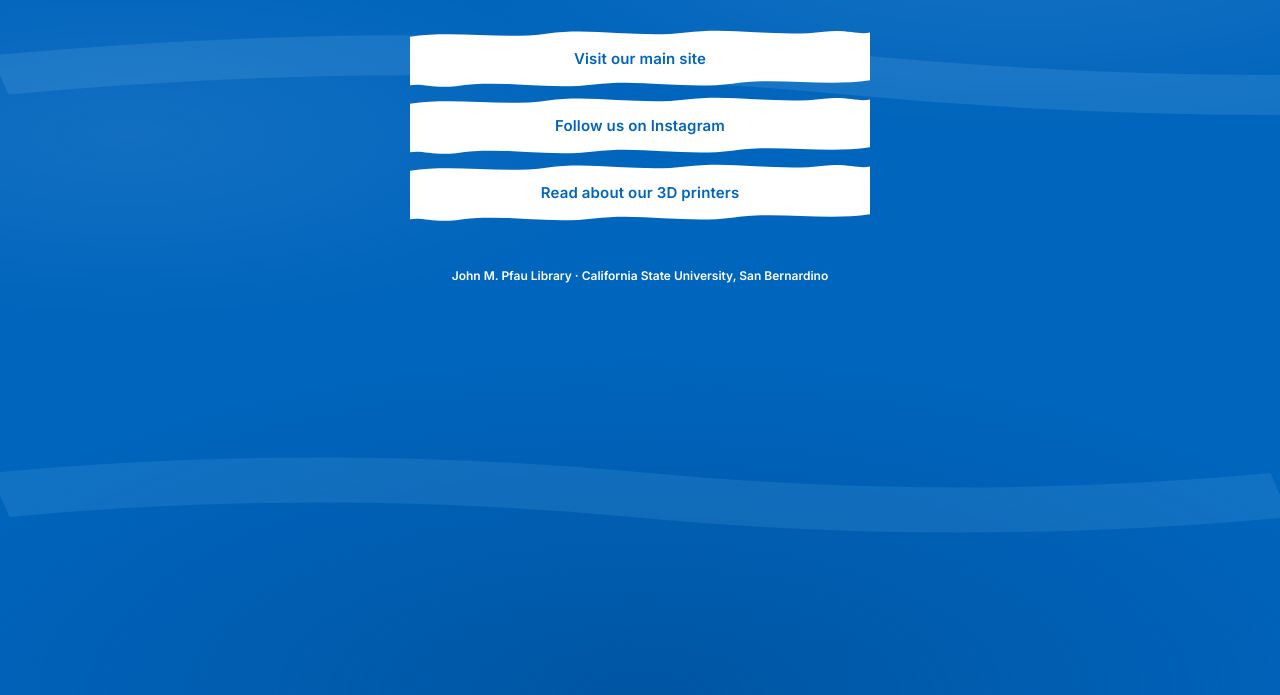
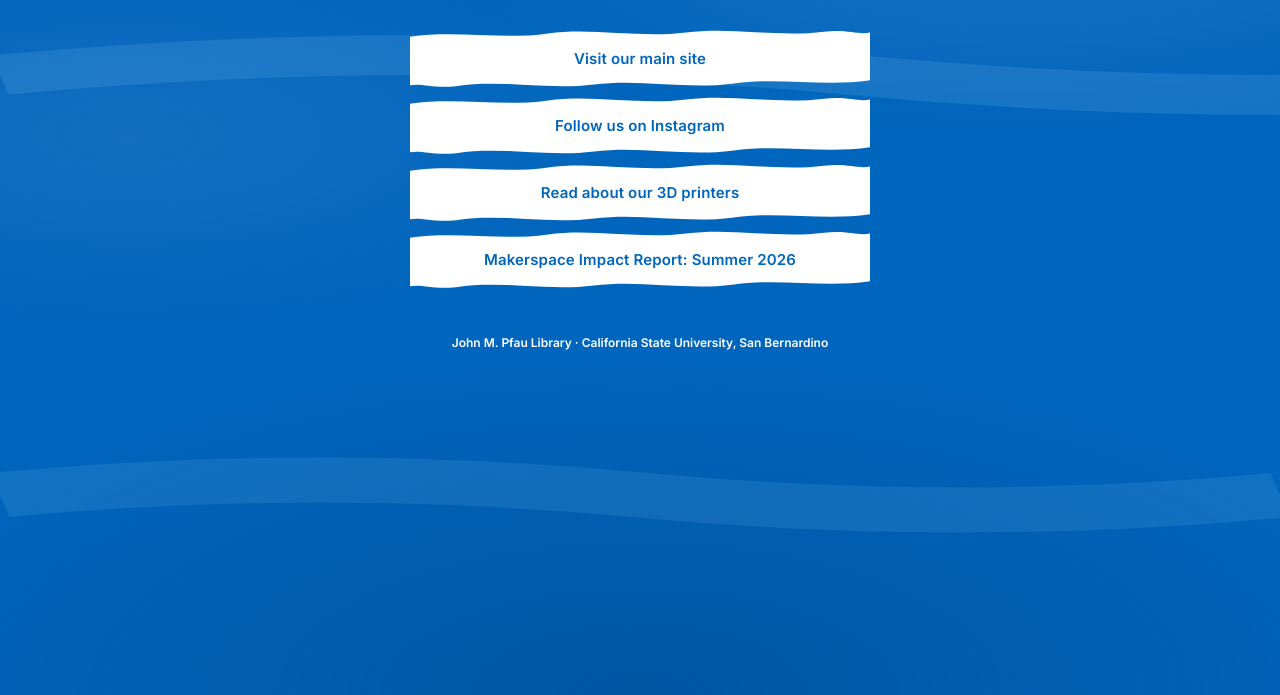
Before and after one commit to csusbmakerspace/csusbmakerspace.github.io, a plain HTML site: page index.html in a window 1280 px wide. Shown: the part 105-800 px from the top of the page. Drawn offline with Linux system fonts and the light colour scheme.

Commit message:
Update index.html

```diff
--- a/index.html
+++ b/index.html
@@ -175,6 +175,11 @@
       <a class="link" href="https://drive.google.com/file/d/1I-4Flg2KTJxs2bWJM0-UyI4me5eqtBU7/view" target="_blank" rel="noopener">
         <span class="label">Read about our 3D printers</span>
       </a>
+
+      <a class="link" href="/CSUSB_Makerspace_Impact_Report_Summer_2026.pdf" target="_blank" rel="noopener">
+        <span class="label">Makerspace Impact Report: Summer 2026</span>
+      </a>
+
     </nav>
 
     <footer>
```
